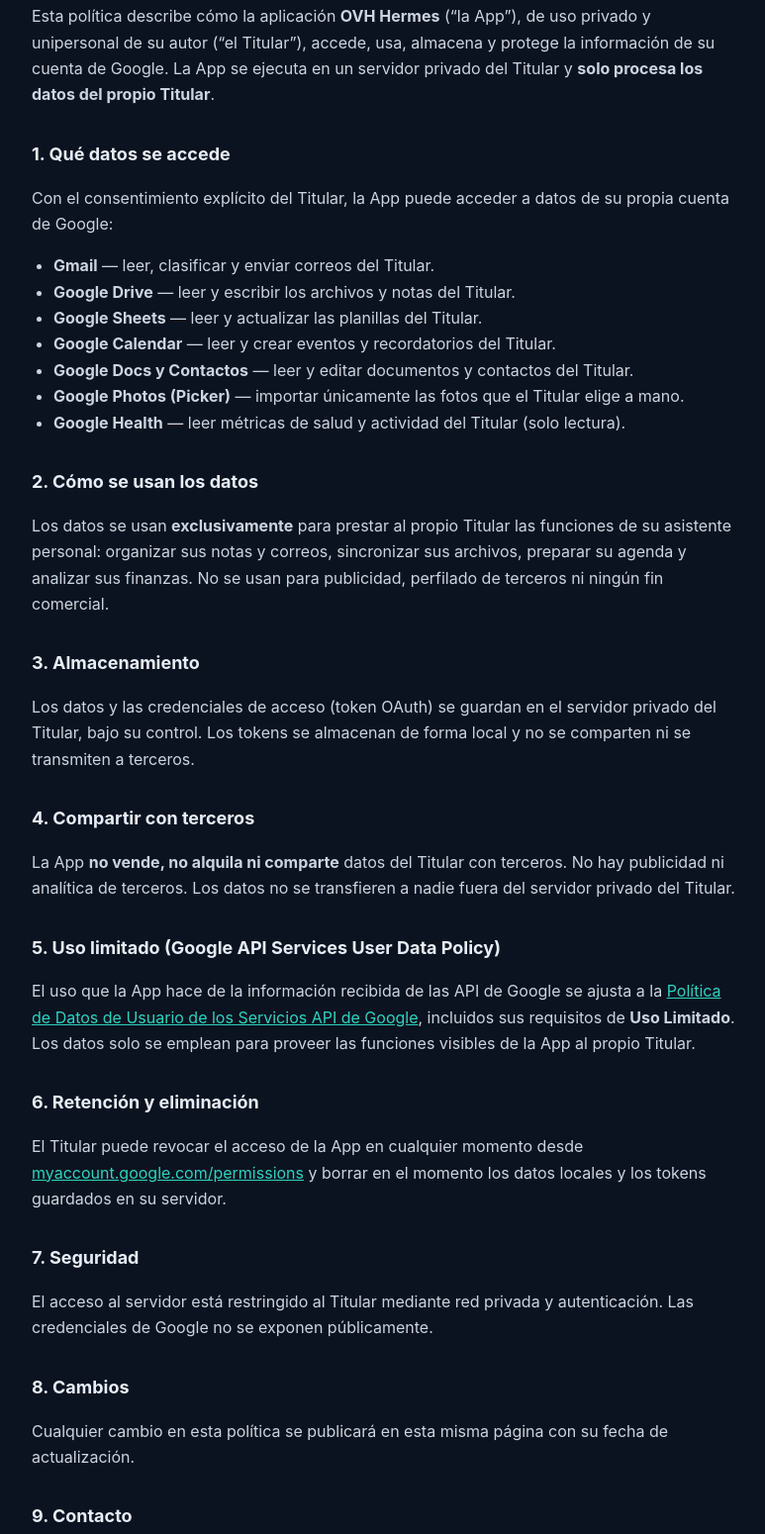
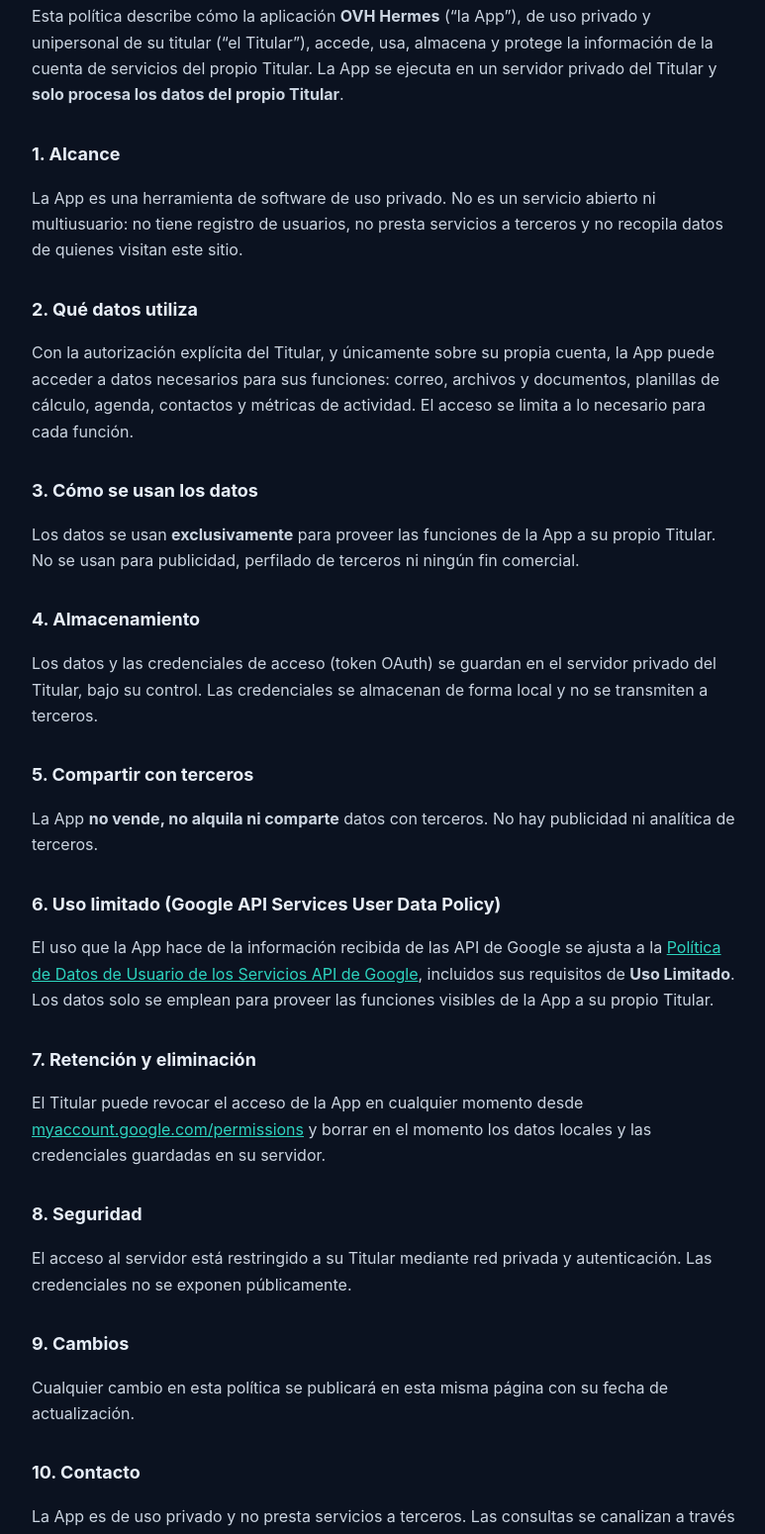
Before and after one commit to MartinZalazar/ovh-hermes, a plain HTML site: page privacy.html in a window 1280 px wide. Shown: the part 154-1704 px from the top of the page at 99% size, without its empty margins (250-1023 px from the left). Drawn offline with Linux system fonts and the light colour scheme.

Commit message:
privacy.html: contenido generico, sin datos personales

```diff
--- a/privacy.html
+++ b/privacy.html
@@ -15,7 +15,6 @@
   h2 { font-size:18px; margin:32px 0 8px; }
   p, li { color:#cbd5e1; }
   a { color:var(--accent); }
-  ul { padding-left:22px; }
   footer { margin-top:44px; color:var(--dim); font-size:13px; border-top:1px solid var(--line); padding-top:16px; }
 </style>
 </head>
@@ -25,55 +24,50 @@
   <p class="sub">Última actualización: 5 de octubre de 2026</p>
 
   <p>Esta política describe cómo la aplicación <strong>OVH Hermes</strong> (“la App”), de uso privado y
-  unipersonal de su autor (“el Titular”), accede, usa, almacena y protege la información de su cuenta
-  de Google. La App se ejecuta en un servidor privado del Titular y <strong>solo procesa los datos del
-  propio Titular</strong>.</p>
+  unipersonal de su titular (“el Titular”), accede, usa, almacena y protege la información de la cuenta
+  de servicios del propio Titular. La App se ejecuta en un servidor privado del Titular y
+  <strong>solo procesa los datos del propio Titular</strong>.</p>
 
-  <h2>1. Qué datos se accede</h2>
-  <p>Con el consentimiento explícito del Titular, la App puede acceder a datos de su propia cuenta de Google:</p>
-  <ul>
-    <li><strong>Gmail</strong> — leer, clasificar y enviar correos del Titular.</li>
-    <li><strong>Google Drive</strong> — leer y escribir los archivos y notas del Titular.</li>
-    <li><strong>Google Sheets</strong> — leer y actualizar las planillas del Titular.</li>
-    <li><strong>Google Calendar</strong> — leer y crear eventos y recordatorios del Titular.</li>
-    <li><strong>Google Docs y Contactos</strong> — leer y editar documentos y contactos del Titular.</li>
-    <li><strong>Google Photos (Picker)</strong> — importar únicamente las fotos que el Titular elige a mano.</li>
-    <li><strong>Google Health</strong> — leer métricas de salud y actividad del Titular (solo lectura).</li>
-  </ul>
+  <h2>1. Alcance</h2>
+  <p>La App es una herramienta de software de uso privado. No es un servicio abierto ni multiusuario: no tiene
+  registro de usuarios, no presta servicios a terceros y no recopila datos de quienes visitan este sitio.</p>
 
-  <h2>2. Cómo se usan los datos</h2>
-  <p>Los datos se usan <strong>exclusivamente</strong> para prestar al propio Titular las funciones de su
-  asistente personal: organizar sus notas y correos, sincronizar sus archivos, preparar su agenda y analizar
-  sus finanzas. No se usan para publicidad, perfilado de terceros ni ningún fin comercial.</p>
+  <h2>2. Qué datos utiliza</h2>
+  <p>Con la autorización explícita del Titular, y únicamente sobre su propia cuenta, la App puede acceder a
+  datos necesarios para sus funciones: correo, archivos y documentos, planillas de cálculo, agenda, contactos
+  y métricas de actividad. El acceso se limita a lo necesario para cada función.</p>
 
-  <h2>3. Almacenamiento</h2>
+  <h2>3. Cómo se usan los datos</h2>
+  <p>Los datos se usan <strong>exclusivamente</strong> para proveer las funciones de la App a su propio
+  Titular. No se usan para publicidad, perfilado de terceros ni ningún fin comercial.</p>
+
+  <h2>4. Almacenamiento</h2>
   <p>Los datos y las credenciales de acceso (token OAuth) se guardan en el servidor privado del Titular, bajo
-  su control. Los tokens se almacenan de forma local y no se comparten ni se transmiten a terceros.</p>
+  su control. Las credenciales se almacenan de forma local y no se transmiten a terceros.</p>
 
-  <h2>4. Compartir con terceros</h2>
-  <p>La App <strong>no vende, no alquila ni comparte</strong> datos del Titular con terceros. No hay
-  publicidad ni analítica de terceros. Los datos no se transfieren a nadie fuera del servidor privado del
-  Titular.</p>
+  <h2>5. Compartir con terceros</h2>
+  <p>La App <strong>no vende, no alquila ni comparte</strong> datos con terceros. No hay publicidad ni
+  analítica de terceros.</p>
 
-  <h2>5. Uso limitado (Google API Services User Data Policy)</h2>
+  <h2>6. Uso limitado (Google API Services User Data Policy)</h2>
   <p>El uso que la App hace de la información recibida de las API de Google se ajusta a la
   <a href="https://developers.google.com/terms/api-services-user-data-policy">Política de Datos de Usuario
   de los Servicios API de Google</a>, incluidos sus requisitos de <strong>Uso Limitado</strong>. Los datos
-  solo se emplean para proveer las funciones visibles de la App al propio Titular.</p>
+  solo se emplean para proveer las funciones visibles de la App a su propio Titular.</p>
 
-  <h2>6. Retención y eliminación</h2>
+  <h2>7. Retención y eliminación</h2>
   <p>El Titular puede revocar el acceso de la App en cualquier momento desde
   <a href="https://myaccount.google.com/permissions">myaccount.google.com/permissions</a> y borrar en el
-  momento los datos locales y los tokens guardados en su servidor.</p>
+  momento los datos locales y las credenciales guardadas en su servidor.</p>
 
-  <h2>7. Seguridad</h2>
-  <p>El acceso al servidor está restringido al Titular mediante red privada y autenticación. Las credenciales
-  de Google no se exponen públicamente.</p>
+  <h2>8. Seguridad</h2>
+  <p>El acceso al servidor está restringido a su Titular mediante red privada y autenticación. Las
+  credenciales no se exponen públicamente.</p>
 
-  <h2>8. Cambios</h2>
+  <h2>9. Cambios</h2>
   <p>Cualquier cambio en esta política se publicará en esta misma página con su fecha de actualización.</p>
 
-  <h2>9. Contacto</h2>
+  <h2>10. Contacto</h2>
   <p>La App es de uso privado y no presta servicios a terceros. Las consultas se canalizan a través del
   correo de asistencia configurado en la propia aplicación.</p>
 
```
